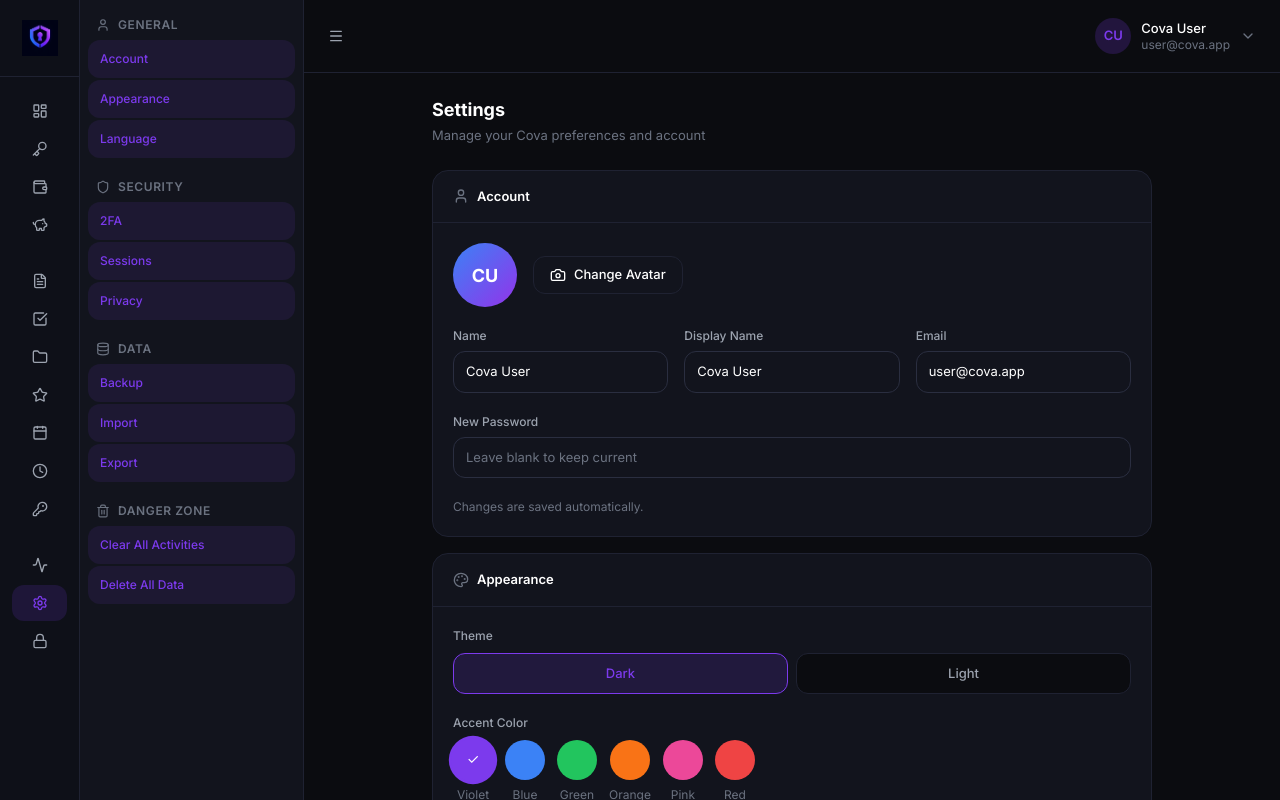
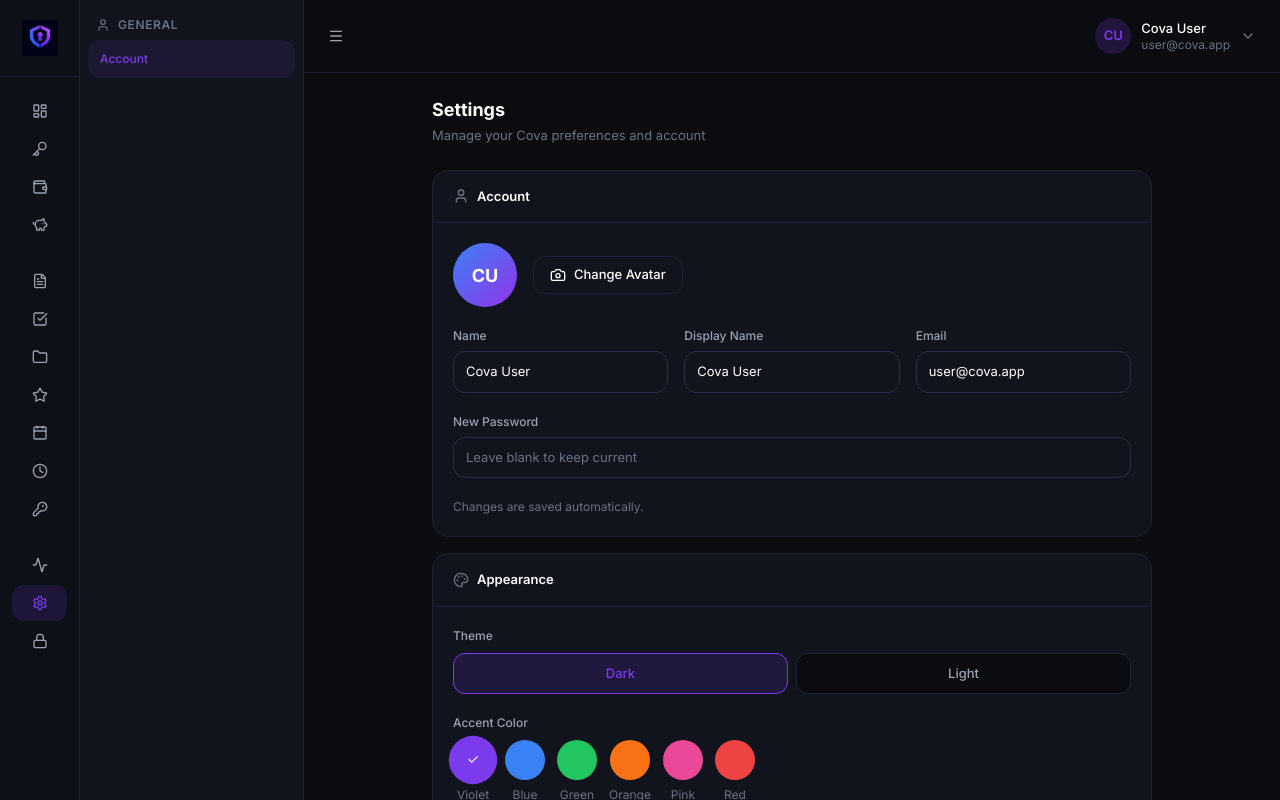
Before and after one commit to Shimizu019/cova-vault, a React (Vite) app: page /settings in a window 1280 px wide. Built offline with nearby package versions, Linux system fonts and the light colour scheme.

Commit message:
fix: make settings sidebar toggle work

```diff
--- a/src/components/layout/AppShell.tsx
+++ b/src/components/layout/AppShell.tsx
@@ -1,4 +1,4 @@
-import { useEffect } from 'react';
+import { useEffect, useState } from 'react';
 import { Outlet, useLocation } from 'react-router-dom';
 import { useUIStore } from '@store';
 import { PrimarySidebar } from './PrimarySidebar';
@@ -12,6 +12,7 @@ export function AppShell() {
   const location = useLocation();
   const { sidebarCollapsed, toggleSidebar, toasts, removeToast, searchQuery, setSearchQuery } = useUIStore();
   const { user } = useSettingsStore();
+  const [settingsNavOpen, setSettingsNavOpen] = useState(true);
 
   // Auto-collapse sidebar when on settings route (per spec)
   const shouldCollapse = sidebarCollapsed || location.pathname.startsWith('/settings');
@@ -26,16 +27,24 @@ export function AppShell() {
     <div className="flex h-screen w-full bg-cova-bg text-cova-text overflow-hidden">
       <PrimarySidebar collapsed={shouldCollapse} />
 
-      {showSecondarySidebar && <SecondarySidebar />}
+      {showSecondarySidebar && settingsNavOpen && <SecondarySidebar />}
 
       <main className="flex-1 flex flex-col min-w-0 overflow-hidden">
         {/* Topbar */}
         <header className="flex-shrink-0 bg-cova-bg border-b border-cova-border px-4 py-3 flex items-center gap-3">
           <button
             type="button"
-            onClick={toggleSidebar}
+            onClick={() => {
+              if (showSecondarySidebar) {
+                setSettingsNavOpen((open) => !open);
+              } else {
+                toggleSidebar();
+              }
+            }}
             className="p-2 rounded-lg text-cova-textSecondary hover:bg-cova-surfaceHover hover:text-cova-text transition-colors"
-            aria-label={shouldCollapse ? 'Expand sidebar' : 'Collapse sidebar'}
+            aria-label={showSecondarySidebar
+              ? (settingsNavOpen ? 'Hide settings navigation' : 'Show settings navigation')
+              : (shouldCollapse ? 'Expand sidebar' : 'Collapse sidebar')}
           >
             <Menu className="w-4 h-4" />
           </button>
--- a/src/components/layout/SecondarySidebar.tsx
+++ b/src/components/layout/SecondarySidebar.tsx
@@ -1,6 +1,6 @@
 import { NavLink } from 'react-router-dom';
 import { cn } from '@lib/utils';
-import { User, Palette, Globe, Shield, Database, Trash2 } from 'lucide-react';
+import { User } from 'lucide-react';
 
 interface SettingsSection {
   id: string;
@@ -16,37 +16,6 @@ const sections: SettingsSection[] = [
     icon: User,
     items: [
       { id: 'account', label: 'Account', href: '/settings#account' },
-      { id: 'appearance', label: 'Appearance', href: '/settings#appearance' },
-      { id: 'language', label: 'Language', href: '/settings#language' },
-    ],
-  },
-  {
-    id: 'security',
-    title: 'Security',
-    icon: Shield,
-    items: [
-      { id: '2fa', label: '2FA', href: '/settings#2fa' },
-      { id: 'sessions', label: 'Sessions', href: '/settings#sessions' },
-      { id: 'privacy', label: 'Privacy', href: '/settings#privacy' },
-    ],
-  },
-  {
-    id: 'data',
-    title: 'Data',
-    icon: Database,
-    items: [
-      { id: 'backup', label: 'Backup', href: '/settings#backup' },
-      { id: 'import', label: 'Import', href: '/settings#import' },
-      { id: 'export', label: 'Export', href: '/settings#export' },
-    ],
-  },
-  {
-    id: 'danger',
-    title: 'Danger Zone',
-    icon: Trash2,
-    items: [
-      { id: 'clear-activities', label: 'Clear All Activities', href: '/settings#clear-activities' },
-      { id: 'delete-all', label: 'Delete All Data', href: '/settings#delete-all' },
     ],
   },
 ];
--- a/src/components/ui/Dropdown.tsx
+++ b/src/components/ui/Dropdown.tsx
@@ -18,6 +18,7 @@ interface DropdownProps {
 
 export function Dropdown({ trigger, items, align = 'right' }: DropdownProps) {
   const [isOpen, setIsOpen] = useState(false);
+  const [position, setPosition] = useState<{ top: number; left?: number; right?: number }>({ top: 0 });
   const dropdownRef = useRef<HTMLDivElement>(null);
   const triggerRef = useRef<HTMLSpanElement>(null);
 
@@ -36,6 +37,29 @@ export function Dropdown({ trigger, items, align = 'right' }: DropdownProps) {
 
   useEffect(() => {
     if (!isOpen) return;
+    const updatePosition = () => {
+      const triggerRect = triggerRef.current?.getBoundingClientRect();
+      if (!triggerRect) return;
+
+      setPosition({
+        top: triggerRect.bottom + 4,
+        ...(align === 'right'
+          ? { right: window.innerWidth - triggerRect.right }
+          : { left: triggerRect.left }),
+      });
+    };
+
+    updatePosition();
+    window.addEventListener('resize', updatePosition);
+    window.addEventListener('scroll', updatePosition, true);
+    return () => {
+      window.removeEventListener('resize', updatePosition);
+      window.removeEventListener('scroll', updatePosition, true);
+    };
+  }, [isOpen, align]);
+
+  useEffect(() => {
+    if (!isOpen) return;
     const handleKey = (e: KeyboardEvent) => { if (e.key === 'Escape') { setIsOpen(false); triggerRef.current?.focus(); } };
     document.addEventListener('keydown', handleKey);
     return () => document.removeEventListener('keydown', handleKey);
@@ -48,7 +72,8 @@ export function Dropdown({ trigger, items, align = 'right' }: DropdownProps) {
   const content = isOpen ? (
     <div
       ref={dropdownRef}
-      className={cn('dropdown animate-scale-in', align === 'right' ? 'right-0' : 'left-0')}
+      className="dropdown animate-scale-in"
+      style={{ position: 'fixed', top: position.top, left: position.left, right: position.right }}
       role="menu"
     >
       {items.map((item, i) => (
```
